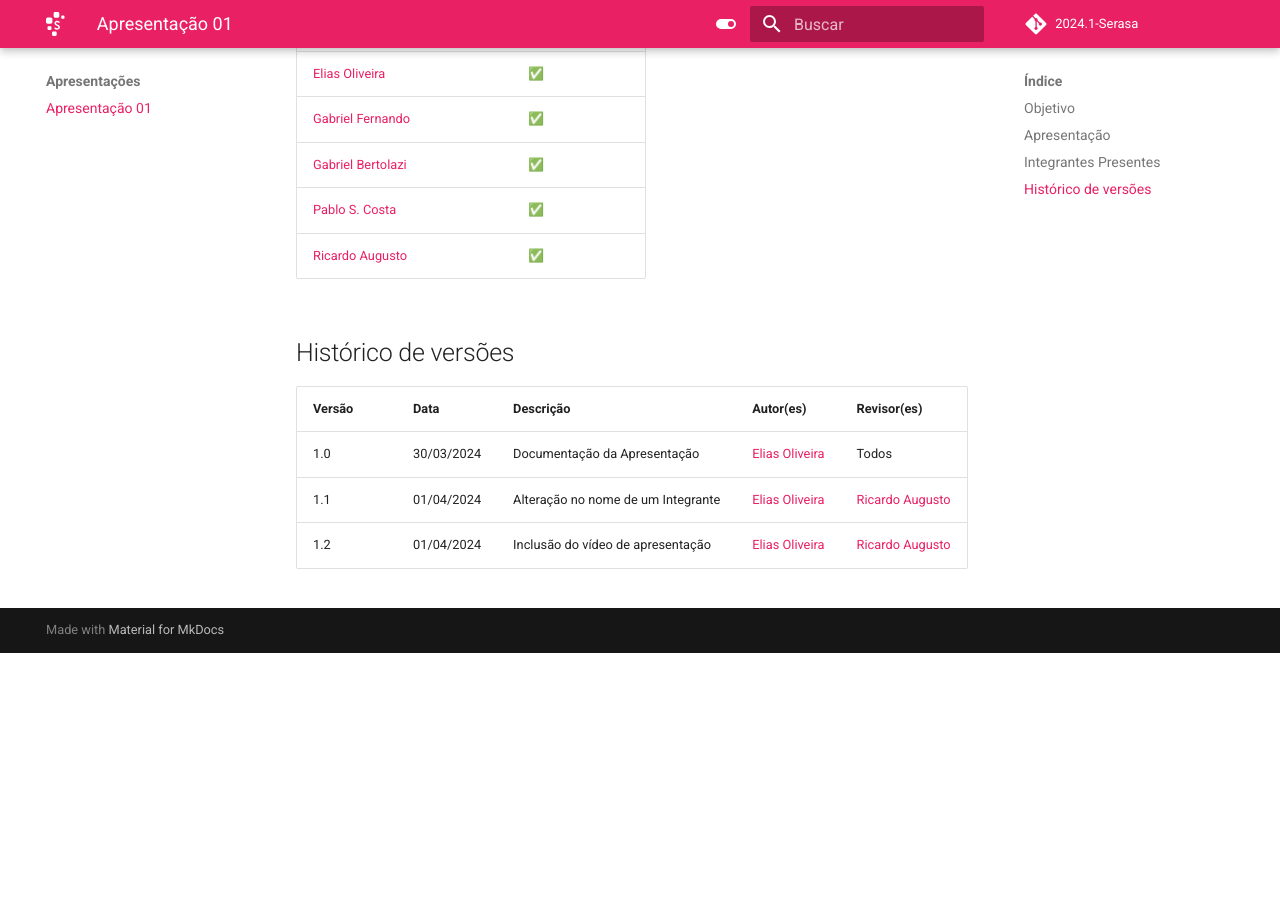
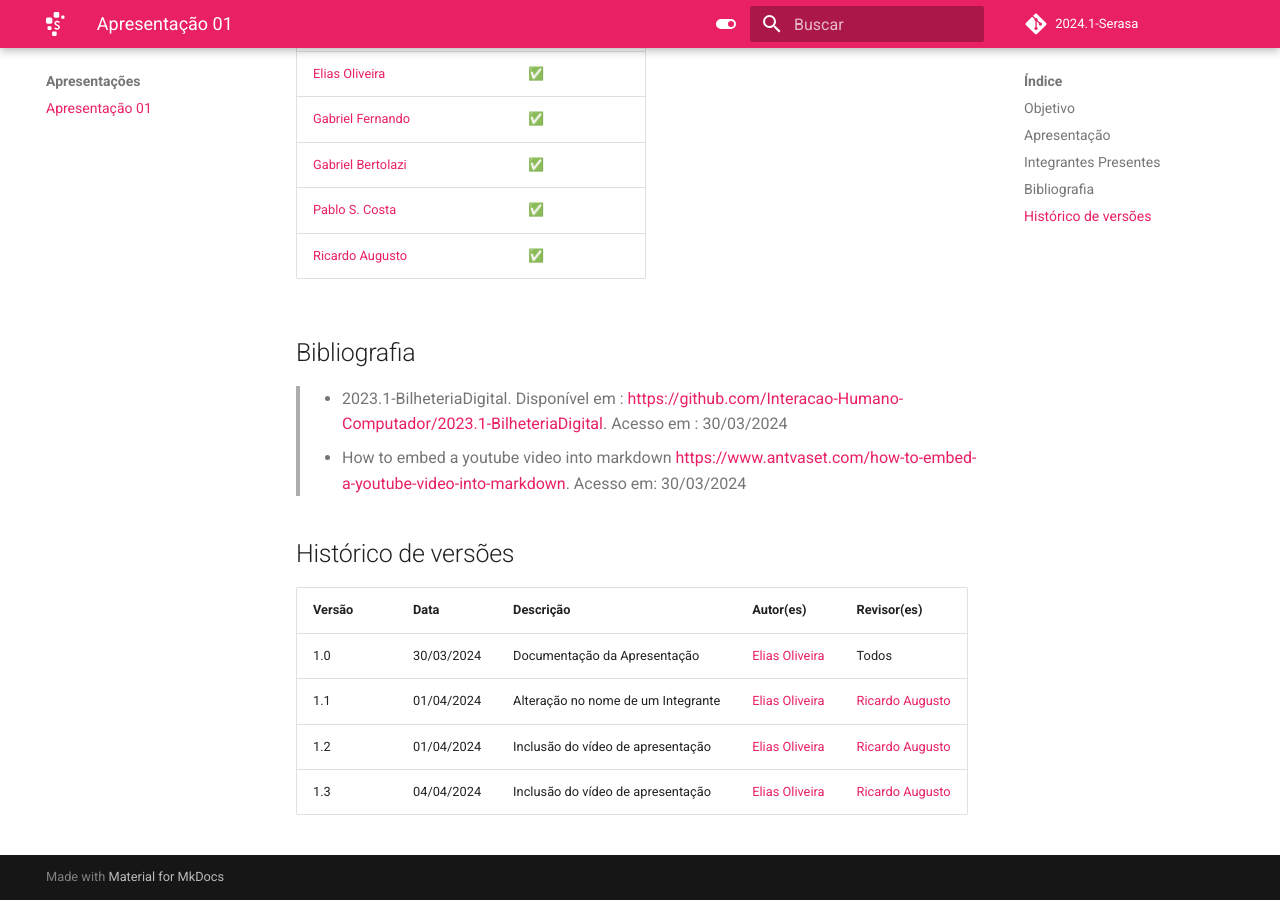
Before and after one commit to Requisitos-de-Software/2024.1-Serasa, an MkDocs documentation site: the page built from docs/Apresentações/Apresentação_01.md, in a window 1280 px wide and 900 px high, scrolled down 920 px. Built offline with MkDocs 1.6.1 and Material for MkDocs 9.7.7, drawn with Linux system fonts in a browser that asks for light colours; comment, search, counter and statistics services are not loaded; before the commit the page ends 1573 px from its top, so only the background shows below that.

Commit message:
add references in presentetion

```diff
--- a/docs/Apresentações/Apresentação_01.md
+++ b/docs/Apresentações/Apresentação_01.md
@@ -23,9 +23,18 @@ Nome | Presença/Apresentação - ✅/❌
 [Pablo S. Costa](https://github.com/pabloheika)|✅
 [Ricardo Augusto](https://www.github.com/avmricardo)|✅
 
+## Bibliografia
+
+> - 2023.1-BilheteriaDigital.
+    Disponível em :
+    <https://github.com/Interacao-Humano-Computador/2023.1-BilheteriaDigital>. Acesso em : 30/03/2024
+> - How to embed a youtube video into markdown
+    <https://www.antvaset.com/how-to-embed-a-youtube-video-into-markdown>. Acesso em: 30/03/2024
+
 ## Histórico de versões
 Versão |   Data  | Descrição | Autor(es) | Revisor(es)
 ------ | ---- | ------ | ---------- | ----------
 1.0 | 30/03/2024 | Documentação da Apresentação | [Elias Oliveira](https://github.com/EliasOliver21) | Todos
 1.1 | 01/04/2024 | Alteração no nome de um Integrante| [Elias Oliveira](https://github.com/EliasOliver21) | [Ricardo Augusto](https://github.com/avmricardo)
 1.2 | 01/04/2024 | Inclusão do vídeo de apresentação| [Elias Oliveira](https://github.com/EliasOliver21) | [Ricardo Augusto](https://github.com/avmricardo)
+1.3 | 04/04/2024 | Inclusão do vídeo de apresentação| [Elias Oliveira](https://github.com/EliasOliver21) | [Ricardo Augusto](https://github.com/avmricardo)
```
